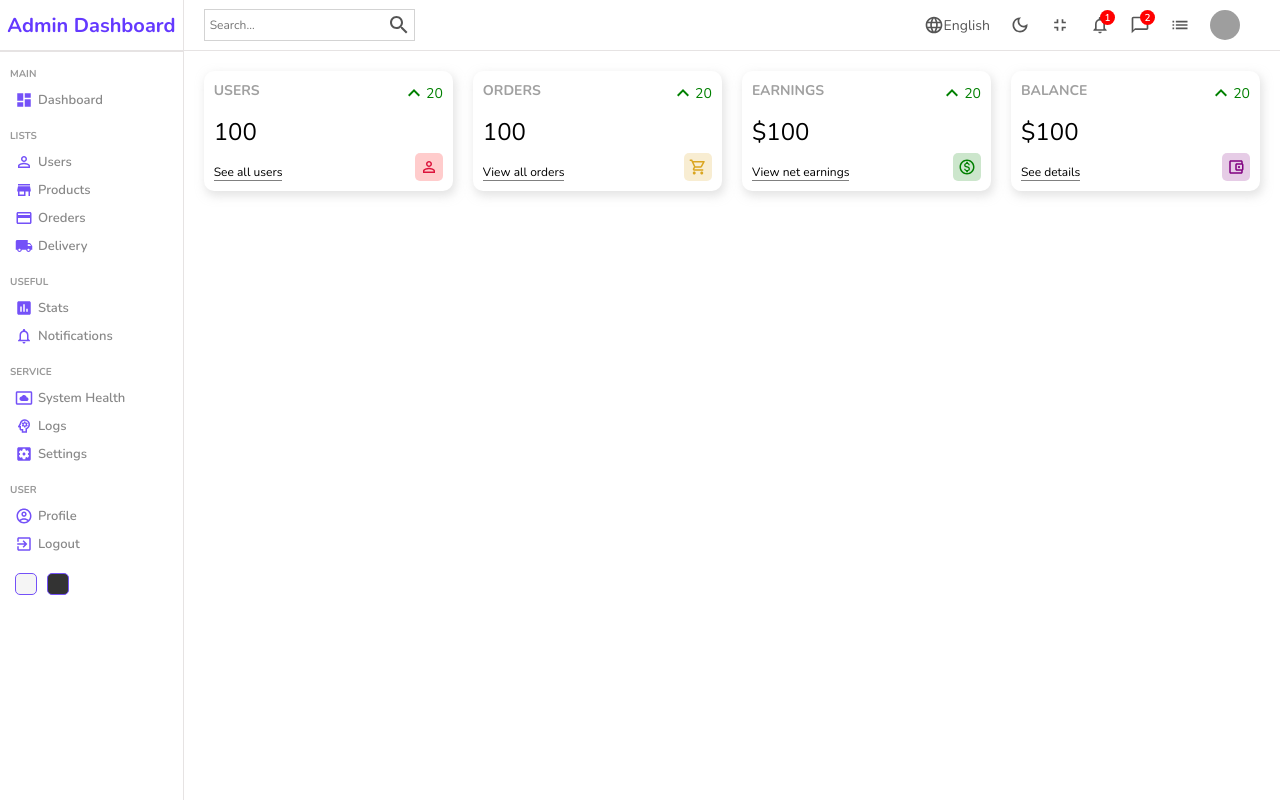
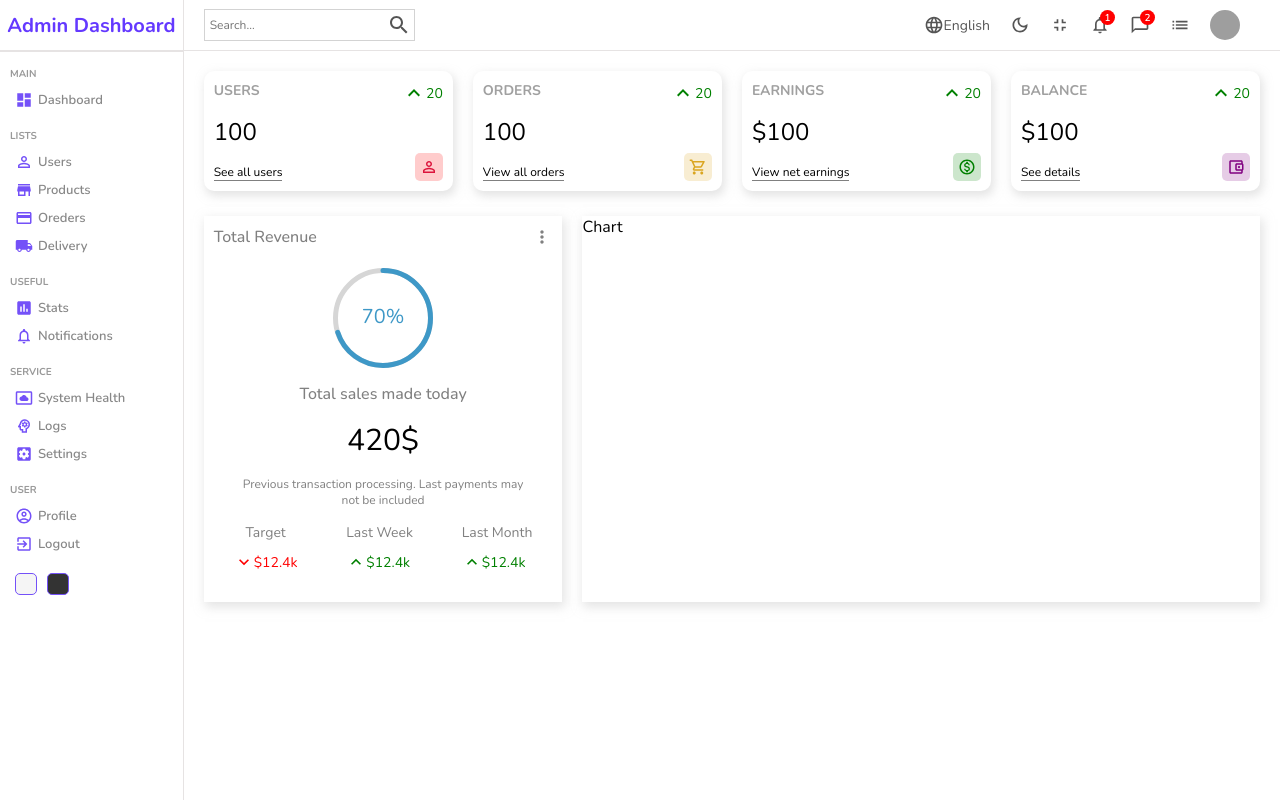
Before and after one commit to berdibekovadilet/admindahboard, a React (Create React App) app: page / in a window 1280 px wide. Built offline with nearby package versions, Linux system fonts and the light colour scheme; grey boxes are pictures that could not be loaded.

Commit message:
added featured chart

```diff
--- a/package.json
+++ b/package.json
@@ -11,6 +11,7 @@
     "@testing-library/react": "^13.3.0",
     "@testing-library/user-event": "^13.5.0",
     "react": "^18.2.0",
+    "react-circular-progressbar": "^2.0.4",
     "react-dom": "^18.2.0",
     "react-router-dom": "^6.3.0",
     "react-scripts": "5.0.1",
--- /dev/null
+++ b/src/components/chart/Chart.jsx
@@ -0,0 +1,10 @@
+import React from 'react'
+import "./chart.scss"
+
+const Chart = () => {
+  return (
+    <div className="chart">Chart</div>
+  )
+}
+
+export default Chart
--- /dev/null
+++ b/src/components/chart/chart.scss
@@ -0,0 +1,5 @@
+.chart{
+   flex: 4;
+   -webkit-box-shadow: 2px 4px 10px 1px rgba(0, 0, 0, 0.5);
+   box-shadow: 2px 4px 10px 1px rgba(201, 201, 201, 0.5);
+}
--- /dev/null
+++ b/src/components/featured/Featured.jsx
@@ -0,0 +1,53 @@
+import React from "react";
+import MoreVertIcon from "@mui/icons-material/MoreVert";
+import { CircularProgressbar } from "react-circular-progressbar";
+import "react-circular-progressbar/dist/styles.css";
+import { KeyboardArrowUp, KeyboardArrowDown } from "@mui/icons-material";
+
+import "./featured.scss";
+
+const Featured = () => {
+  return (
+    <div className="featured">
+      <div className="top">
+        <h1 className="title">Total Revenue</h1>
+        <MoreVertIcon fontSize="small" />
+      </div>
+      <div className="bottom">
+        <div className="featuredChart">
+          <CircularProgressbar value={70} text={`70%`} strokeWidth={5} />
+        </div>
+        <p className="title">Total sales made today</p>
+        <p className="amount">420$</p>
+        <p className="desc">
+          Previous transaction processing. Last payments may not be included
+        </p>
+        <div className="summary">
+          <div className="item">
+            <div className="itemTitle">Target</div>
+            <div className="itemResult negative">
+              <KeyboardArrowDown fontSize="small" />
+              <div className="resultAmount">$12.4k</div>
+            </div>
+          </div>
+          <div className="item">
+            <div className="itemTitle">Last Week</div>
+            <div className="itemResult positive">
+              <KeyboardArrowUp fontSize="small" />
+              <div className="resultAmount">$12.4k</div>
+            </div>
+          </div>
+          <div className="item">
+            <div className="itemTitle">Last Month</div>
+            <div className="itemResult positive">
+              <KeyboardArrowUp fontSize="small" />
+              <div className="resultAmount">$12.4k</div>
+            </div>
+          </div>
+        </div>
+      </div>
+    </div>
+  );
+};
+
+export default Featured;
--- /dev/null
+++ b/src/components/featured/featured.scss
@@ -0,0 +1,78 @@
+.featured {
+   flex: 2;
+   -webkit-box-shadow: 2px 4px 10px 1px rgba(0, 0, 0, 0.5);
+   box-shadow: 2px 4px 10px 1px rgba(201, 201, 201, 0.5);
+   padding: 10px;
+
+   .top {
+      display: flex;
+      align-items: center;
+      justify-content: space-between;
+      color: gray;
+
+      .title {
+         font-size: 16px;
+         font-weight: 500;
+      }
+   }
+   .bottom {
+      padding: 20px;
+      display: flex;
+      flex-direction: column;
+      align-items: center;
+      justify-content: center;
+      gap: 15px;
+
+      .featuredChart {
+         width: 100px;
+         height: 100px;
+      }
+
+      .title {
+         font-weight: 500;
+         color: gray;
+      }
+
+      .amount {
+         font-size: 30px;
+      }
+
+      .desc {
+         font-weight: 300;
+         font-size: 12px;
+         color: gray;
+         text-align: center;
+      }
+
+      .summary {
+         width: 100%;
+         display: flex;
+         align-items: center;
+         justify-content: space-between;
+
+         .item {
+            text-align: center;
+
+            .itemTitle {
+               font-size: 14px;
+               color: gray;
+            }
+
+            .itemResult {
+               display: flex;
+               align-items: center;
+               margin-top: 10px;
+               font-size: 14px;
+
+               &.positive {
+                  color: green;
+               }
+
+               &.negative {
+                  color: red;
+               }
+            }
+         }
+      }
+   }
+}
--- a/src/pages/home/Home.jsx
+++ b/src/pages/home/Home.jsx
@@ -1,4 +1,6 @@
 import React from "react";
+import Chart from "../../components/chart/Chart";
+import Featured from "../../components/featured/Featured";
 import Navbar from "../../components/navbar/Navbar";
 import Sidebar from "../../components/sidebar/Sidebar";
 import Widget from "../../components/widget/Widget";
@@ -16,6 +18,10 @@
           <Widget type="earning" />
           <Widget type="balance" />
         </div>
+        <div className="charts">
+          <Featured/>
+          <Chart/>
+        </div>
       </div>
     </div>
   );
--- a/src/pages/home/home.scss
+++ b/src/pages/home/home.scss
@@ -4,10 +4,15 @@
    .homeContainer {
       flex: 6;
 
-      .widgets {
+      .widgets,
+      .charts {
          display: flex;
          padding: 20px;
          gap: 20px;
       }
+
+      .charts {
+         padding: 5px 20px;
+      }
    }
 }
```
Also changed, not shown: 1 other file (tests, documents, lock files or other folders).
